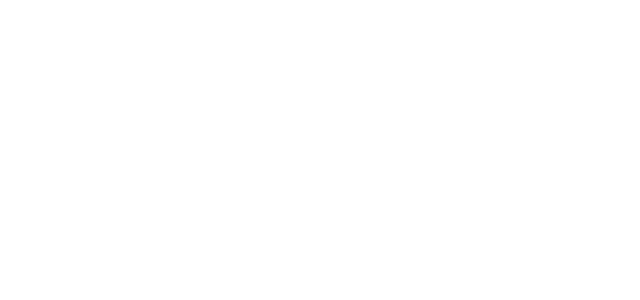
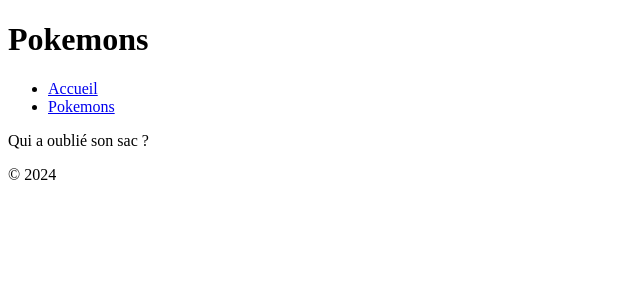
Before and after one commit to davidroberto/epsi-react-component, a React (Vite) app: page /faq in a window 1280 px wide. Before the commit this address had no page. Shown: the top 300 px of the page, without its empty margins (0-640 px from the left). Built offline with nearby package versions, Linux system fonts and the light colour scheme.

Commit message:
use effect

```diff
--- a/src/App.jsx
+++ b/src/App.jsx
@@ -2,6 +2,7 @@
 import PokemonsPage from "./pages/PokemonsPage";
 import HomePage from "./pages/HomePage";
 import PokemonShowPage from "./pages/PokemonShowPage";
+import FaqPage from "./pages/FaqPage";
 
 function App() {
   return (
@@ -10,6 +11,7 @@
         <Route path="/" element={<HomePage />} />
         <Route path="/pokemons" element={<PokemonsPage />} />
         <Route path="/pokemons/show/:id" element={<PokemonShowPage />} />
+        <Route path="/faq" element={<FaqPage />} />
       </Routes>
     </BrowserRouter>
   );
--- /dev/null
+++ b/src/pages/FaqPage.jsx
@@ -0,0 +1,23 @@
+import { useState } from "react";
+import Footer from "../components/Footer";
+import Header from "../components/Header";
+
+const FaqPage = () => {
+  const [questionClicked, setQuestionClicked] = useState(false);
+
+  const handleClick = () => {
+    setQuestionClicked(true);
+  };
+
+  return (
+    <>
+      <Header />
+      <p onClick={handleClick}>Qui a oublié son sac ?</p>
+
+      {questionClicked && <p>Le sac a été oublié par Bastien</p>}
+      <Footer />
+    </>
+  );
+};
+
+export default FaqPage;
--- a/src/pages/PokemonsPage.jsx
+++ b/src/pages/PokemonsPage.jsx
@@ -1,4 +1,4 @@
-import { useState } from "react";
+import { useEffect, useState } from "react";
 import Header from "../components/Header";
 import Footer from "../components/Footer";
 import { Link } from "react-router-dom";
@@ -7,15 +7,18 @@
 // qui doit afficher la liste des pokemons issus de cette API :
 // https://pokebuildapi.fr/api/v1/pokemon
 
-function PokemonsPage() {
+const PokemonsPage = () => {
   // je créé un state pour stocker les pokemons
   // avec en valeur par défaut un tableau vide
   const [pokemons, setPokemons] = useState([]);
 
-  // je fais une requête fetch pour récupérer les pokemons
-  // cette requête est asynchrone, donc je dois utiliser
-  // then pour attendre qu'elle soit terminée
-  if (pokemons.length === 0) {
+  // j'utilise useEffect, qui me permet
+  // d'executer du code à certains moment des rendus
+  // du composant
+  // si je veux que mon code soit executé une seule fois
+  // au premier chargement, je passe mon code en à executer en
+  //premier argument du useEffect et un tableau vide en second
+  useEffect(() => {
     fetch("https://pokebuildapi.fr/api/v1/pokemon/limit/151")
       .then((response) => {
         // quand la réponse du serveur est reçue
@@ -30,9 +33,10 @@
       // ça veut dire que le HTML
       // affiché sur le navigateur est mis à jour
       .then((data) => {
+        // data = []
         setPokemons(data);
       });
-  }
+  }, []);
 
   return (
     <>
@@ -58,6 +62,6 @@
       <Footer />
     </>
   );
-}
+};
 
 export default PokemonsPage;
```
